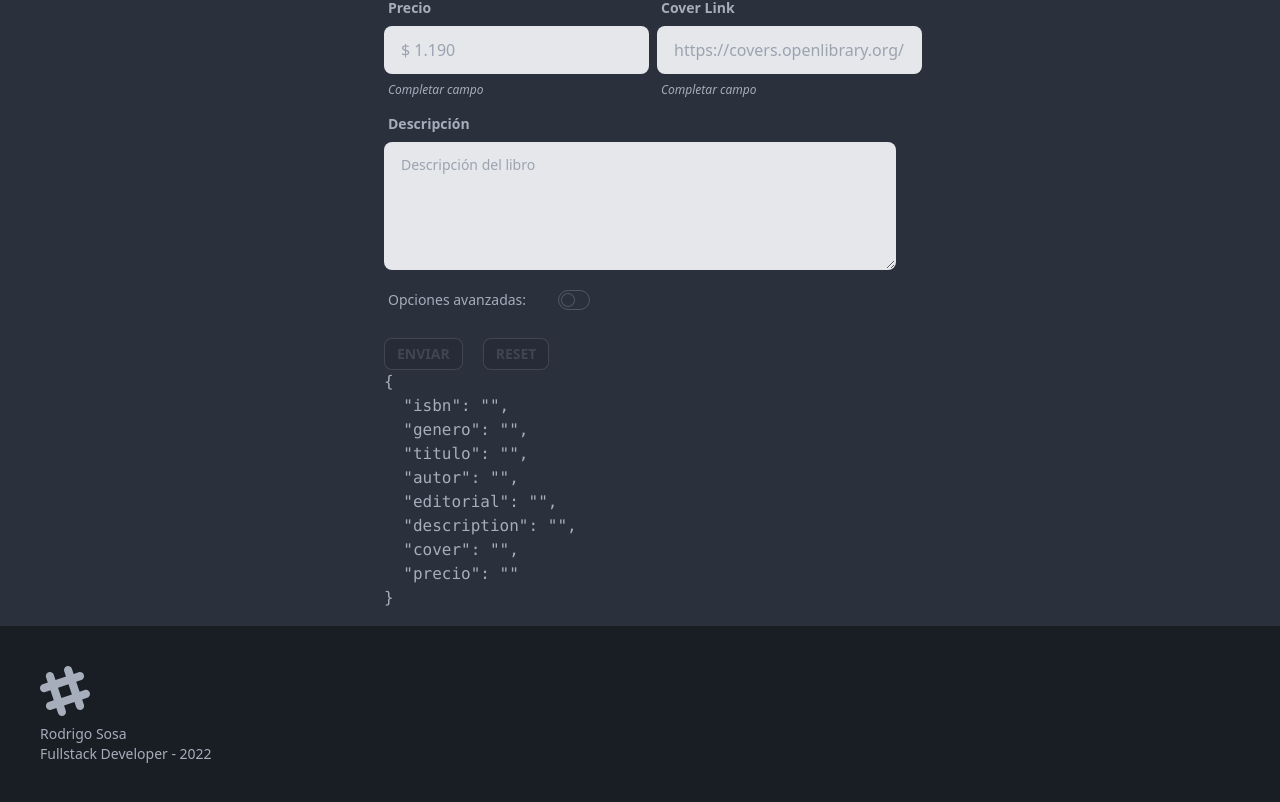
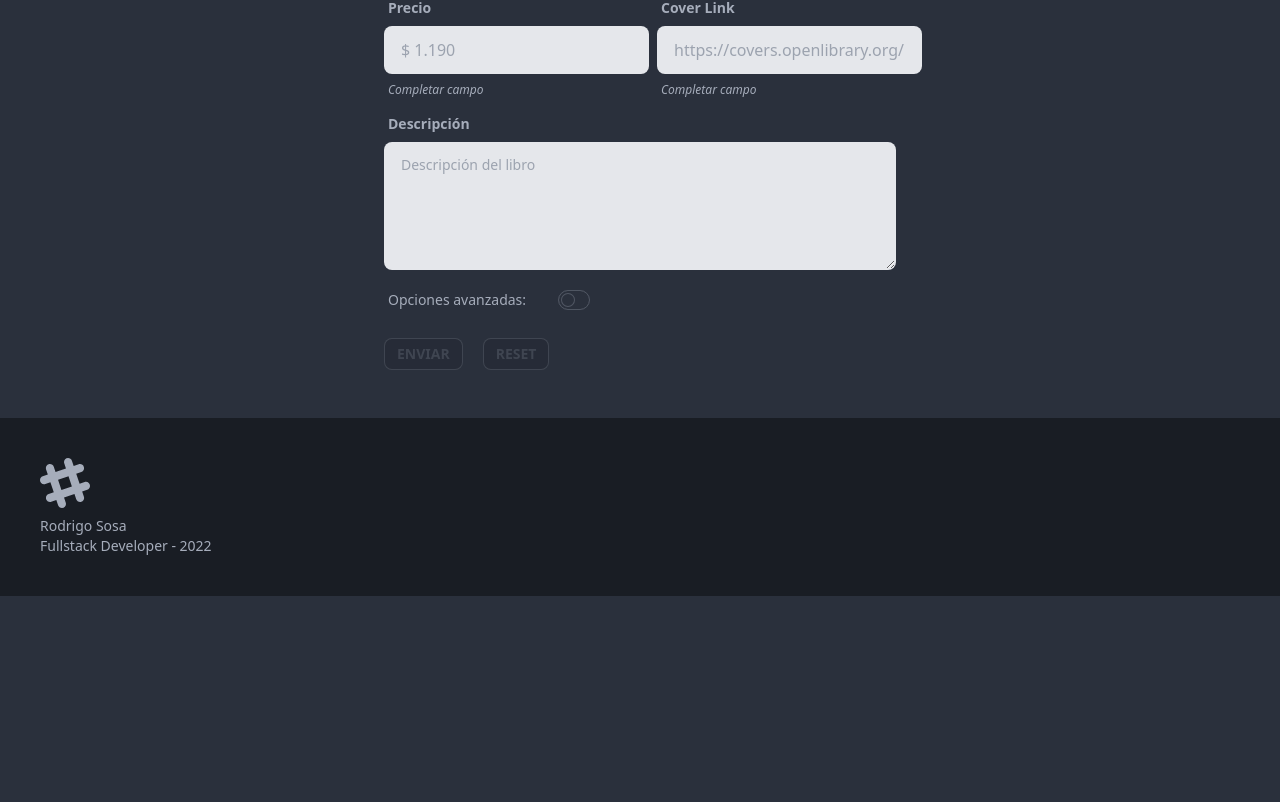
Before and after one commit to RodrigoSosa96/proyecto_9lab, a React (Vite) app: page /admin/form/1 in a window 1280 px wide. Shown: the part 466-1268 px from the top of the page. After the commit the page ends 1062 px from the top, so only its background shows below. Built offline with nearby package versions, Linux system fonts and the light colour scheme; sample sign-in values are in the browser's storage.

Commit message:
FormSpy eliminado

```diff
--- a/src/components/Form/index.jsx
+++ b/src/components/Form/index.jsx
@@ -1,4 +1,4 @@
-import { Field, FormSpy } from 'react-final-form'
+import { Field } from 'react-final-form'
 import { checkISBN } from '../../validators/book.validators';
 import { formatPrecio, parsePrecio } from '../../utils';
 
@@ -107,11 +107,11 @@ const RenderForm = ({ handleSubmit, form, submitting, pristine, submitError, inv
           Reset
         </button>
       </div>
-      <FormSpy>
+      {/* <FormSpy>
         {({ values }) => {
           return <pre>{JSON.stringify(values, null, 2)}</pre>
         }}
-      </FormSpy>
+      </FormSpy> */}
     </form>
     )
 
```
